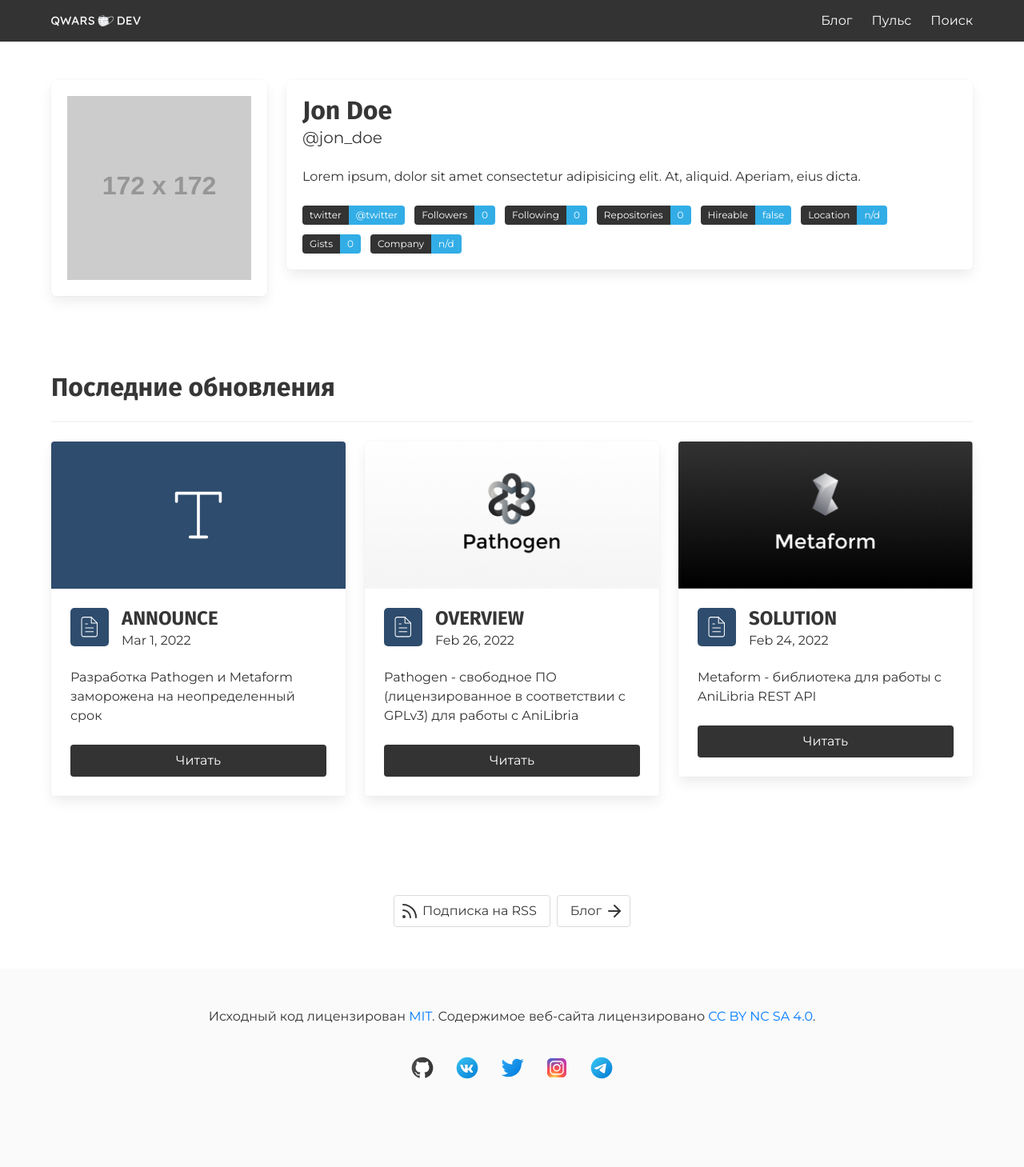
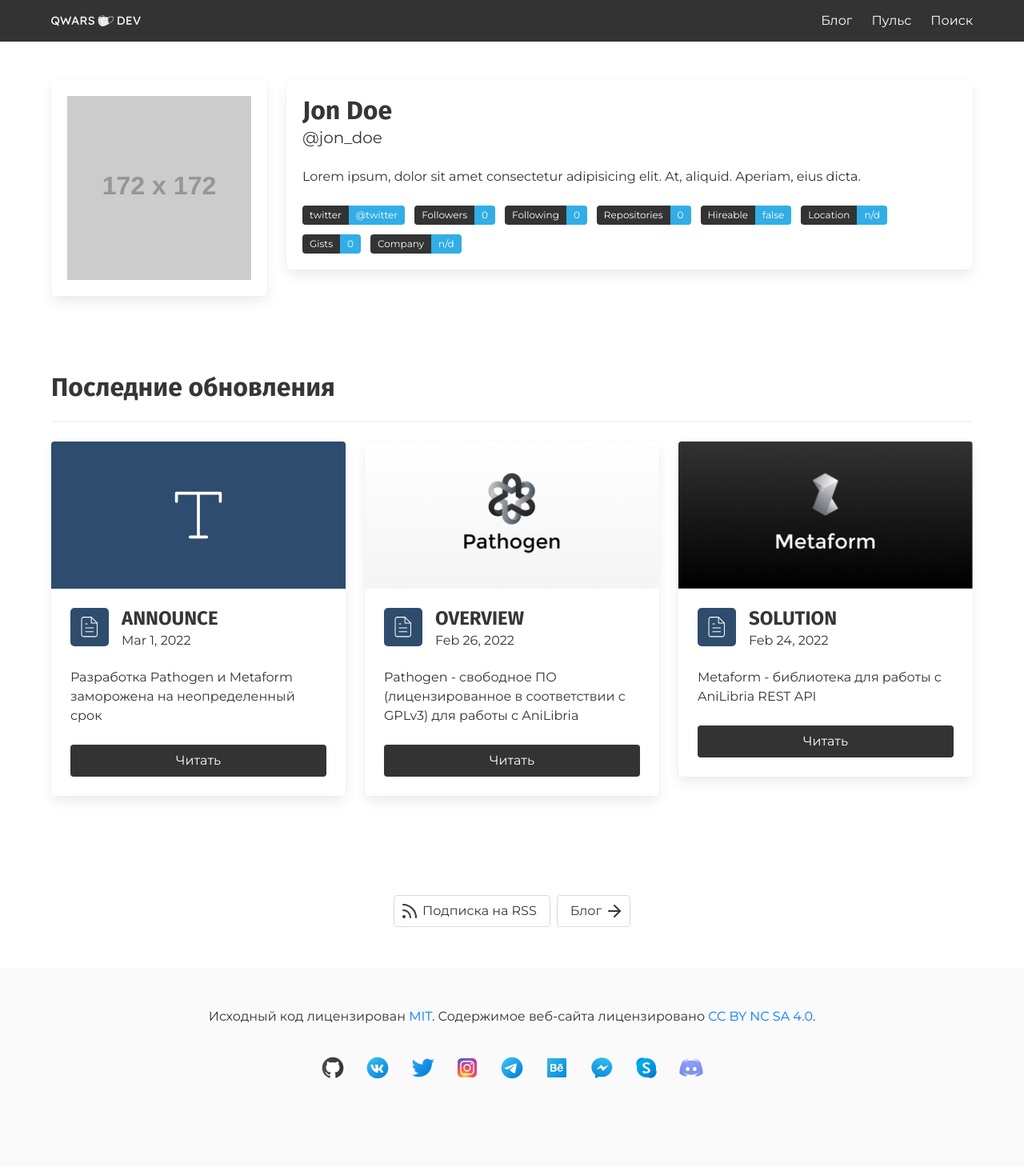
Before and after one commit to maxqwars/maxqwars.github.io, a Jekyll site: the page built from index.md, in a window 1280 px wide. Shown: the whole page at 80% size. Built offline with Jekyll 4.4.1, drawn with Linux system fonts in a browser that asks for light colours; nearby versions of some CDN libraries.

Commit message:
added: more social icons

```diff
--- a/_includes/footer.html
+++ b/_includes/footer.html
@@ -53,5 +53,41 @@
         class="image is-32x32"
       />
     </a>
+    <a class="m-3" href="#">
+      <img
+        src="/assets/img/social/behance.svg"
+        height="24px"
+        width="24px"
+        alt="Instagram logo icon"
+        class="image is-32x32"
+      />
+    </a>
+    <a class="m-3" href="#">
+      <img
+        src="/assets/img/social/facebook-messenger.svg"
+        height="24px"
+        width="24px"
+        alt="Instagram logo icon"
+        class="image is-32x32"
+      />
+    </a>
+    <a class="m-3" href="#">
+      <img
+        src="/assets/img/social/skype.svg"
+        height="24px"
+        width="24px"
+        alt="Instagram logo icon"
+        class="image is-32x32"
+      />
+    </a>
+    <a class="m-3" href="#">
+      <img
+        src="/assets/img/social/discord.svg"
+        height="24px"
+        width="24px"
+        alt="Instagram logo icon"
+        class="image is-32x32"
+      />
+    </a>
   </div>
 </footer>
```
Also changed, not shown: assets/img/social/behance.svg (added), assets/img/social/discord.svg (added), assets/img/social/facebook-messenger.svg (added), assets/img/social/skype.svg (added).
